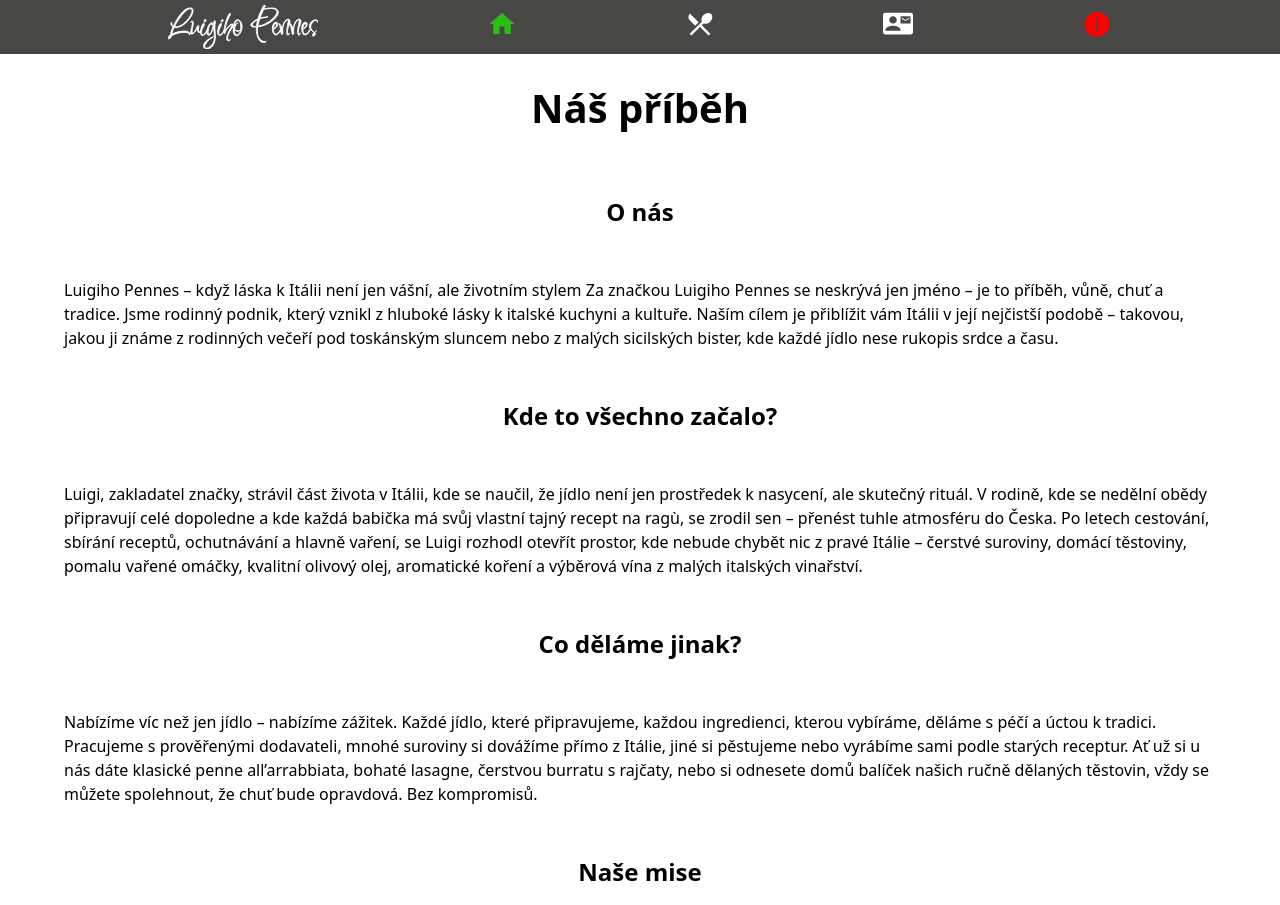
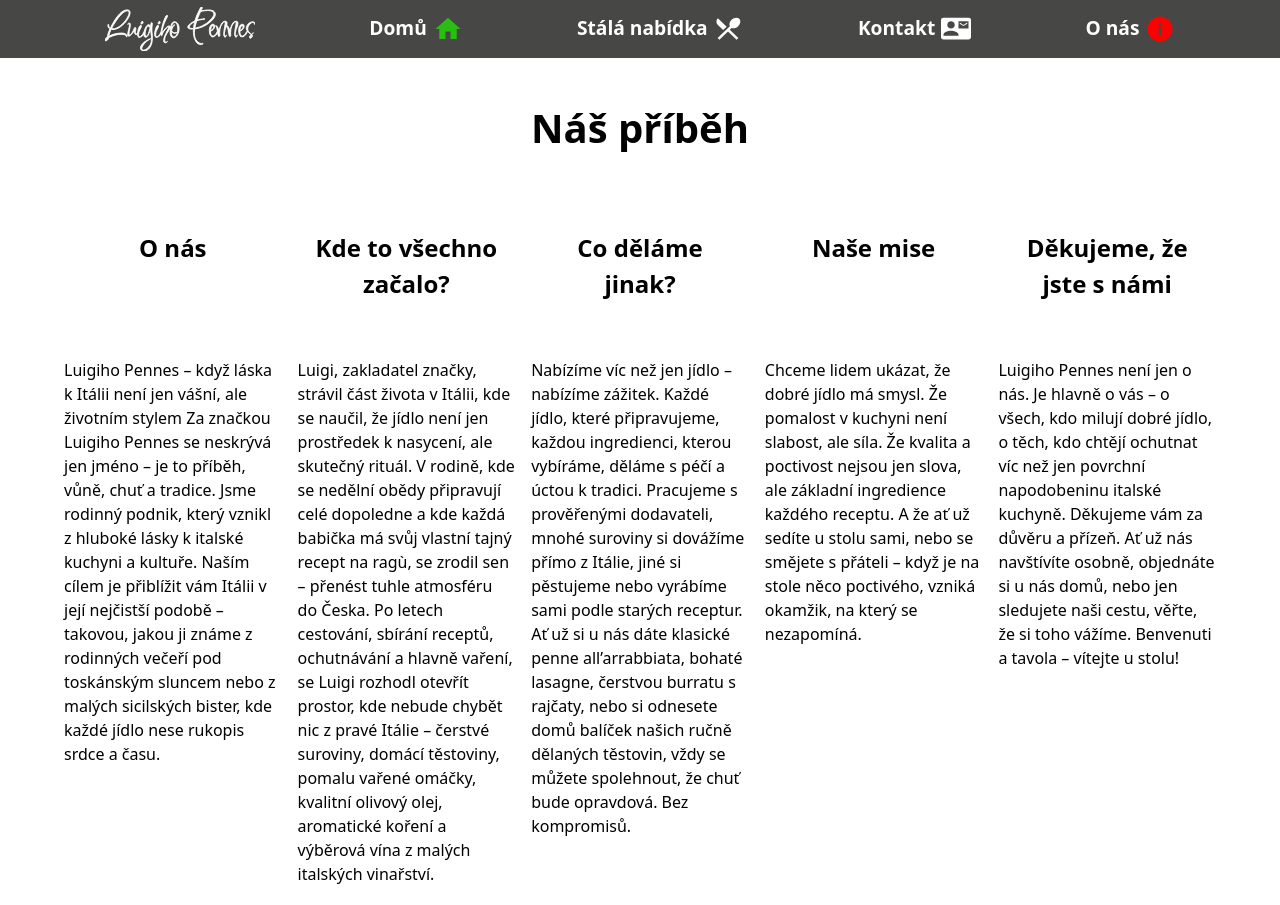
Before and after one commit to pslib-cz/2024-p2b-web-projekt-marian-novak, a website built with Vite: page src/pages/onas.html in a window 1280 px wide. Shown: the top 905 px of the page. Built offline with nearby package versions, Linux system fonts and the light colour scheme.

Commit message:
media query :)

```diff
--- a/src/pages/onas.html
+++ b/src/pages/onas.html
@@ -12,15 +12,16 @@
       <nav>
         <div class="menu">
           <img class="menu__logo" src="/public/svg/Luigiho Pennes.svg" alt="logo">
-          <a href="./index.html"><img class="button" src="/public/svg/home.svg" alt="Domovská stránka"></a>
-          <a href="./menu.html"><img class="button" src="/public/svg/silverware.svg" alt="Menu"></a>
-          <a href="./kontakt.html"><img class="button" src="/public/svg/card-account-mail.svg" alt="Kontakt"></a>
-          <a href="./onas.html"><img class="button" src="/public/svg/information.svg" alt="O nás"></a>
+          <a href="./index.html"><span class="menu__text">Domů</span><img class="button" src="/public/svg/home.svg" alt="Domovská stránka"></a>
+          <a href="./menu.html"><span class="menu__text">Stálá nabídka</span><img class="button" src="/public/svg/silverware.svg" alt="Menu"></a>
+          <a href="./kontakt.html"><span class="menu__text">Kontakt</span><img class="button" src="/public/svg/card-account-mail.svg" alt="Kontakt"></a>
+          <a href="./onas.html"><span class="menu__text">O nás</span><img class="button" src="/public/svg/information.svg" alt="O nás"></a>
         </div>
       </nav>
     </header>
     <main class="main">
       <h2 class="h2">Náš příběh</h2>
+      <div class ="onas__text">
       <p class="nadpis">O nás</p>
       <p>Luigiho Pennes – když láska k Itálii není jen vášní, ale životním stylem Za značkou Luigiho Pennes se neskrývá jen jméno – je to příběh, vůně, chuť a tradice. Jsme rodinný podnik, který vznikl z hluboké lásky k italské kuchyni a kultuře. Naším cílem je přiblížit vám Itálii v její nejčistší podobě – takovou, jakou ji známe z rodinných večeří pod toskánským sluncem nebo z malých sicilských bister, kde každé jídlo nese rukopis srdce a času.</p>
       <p class="nadpis">Kde to všechno začalo?</p>
@@ -31,6 +32,7 @@
       <p>Chceme lidem ukázat, že dobré jídlo má smysl. Že pomalost v kuchyni není slabost, ale síla. Že kvalita a poctivost nejsou jen slova, ale základní ingredience každého receptu. A že ať už sedíte u stolu sami, nebo se smějete s přáteli – když je na stole něco poctivého, vzniká okamžik, na který se nezapomíná.</p>
       <p class="nadpis">Děkujeme, že jste s námi</p>
       <p>Luigiho Pennes není jen o nás. Je hlavně o vás – o všech, kdo milují dobré jídlo, o těch, kdo chtějí ochutnat víc než jen povrchní napodobeninu italské kuchyně. Děkujeme vám za důvěru a přízeň. Ať už nás navštívíte osobně, objednáte si u nás domů, nebo jen sledujete naši cestu, věřte, že si toho vážíme. Benvenuti a tavola – vítejte u stolu!</p>
+      </div>
     </main>
     <footer class="footer">
         <p>Luigiho Pennes, Mandelová 892/14 Praha 7</p>
--- a/src/styles/style.css
+++ b/src/styles/style.css
@@ -21,6 +21,23 @@ body {
   display: flex;
   justify-content: space-evenly;
   align-items: center;
+}
+
+.menu a {
+  display: flex;
+  align-items: center;
+}
+
+.menu__text
+{
+  color: white;
+  font-size: 1.2em;
+  font-weight: bolder;
+  text-decoration: none;
+  margin: 0.5em;
+  text-align: center;
+  margin-right: 0.3em;
+  display: none;
 }
 
 .button
@@ -84,14 +101,15 @@ body {
 
 .main__image
 {
-  width: 100%;
-  max-width: 800px;
-  height: auto;
+  width: 80%;
+  max-width: 600px;
+  height: 60%;
 }
 
 .jidelni__text
 {
   text-align: center;
+  max-width: 500px;
   margin: 2rem 2rem 0rem 2rem;
 }
 
@@ -165,3 +183,55 @@ body {
   background: var(black);
   transform: translateY(-2px);
 }
+
+.onas__text {
+  display: flex;
+  flex-direction: column;
+  align-items: center;
+  text-align: center;
+  gap: 1em;
+}
+.onas__nadpis {
+  font-size: 2em;
+  font-weight: bold;
+  margin-bottom: 0.5em;
+}
+.swiper{
+    width: 100%;
+    min-width: 360px;
+    height: 100%;
+}
+
+.swiper-slide
+{
+    align-content: center;
+    text-align: center;
+}
+@media (min-width: 1080px) {
+  .menu__text {
+    display: block;
+  }
+  .header {
+    margin-bottom: 1em;
+  }
+  .onas__text {
+    display: grid;
+    grid-template-columns: repeat(5, 1fr);
+    grid-template-rows: repeat(2, auto);
+    text-align: left;
+    align-items: start;
+  }
+  .nadpis {
+    grid-row: 1 / -1;
+    text-align: center;
+    margin-bottom: 1em;
+  }
+  .kontakt__container {
+    grid-template-columns: repeat(4, 1fr);
+    grid-template-rows: repeat(2, auto);
+  }
+  .main
+  {
+    gap: 2em;
+  }
+}
```
Also changed, not shown: src/pages/index.html (+21 -7 lines), src/pages/kontakt.html (+4 -4 lines), src/pages/menu.html (+4 -4 lines).
